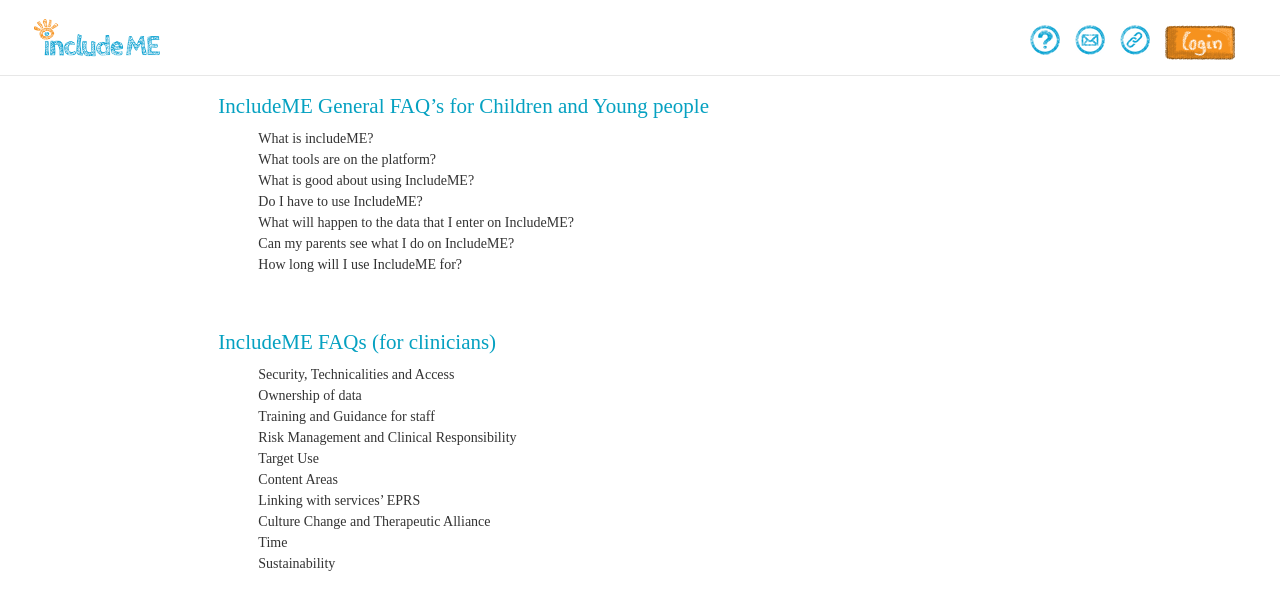
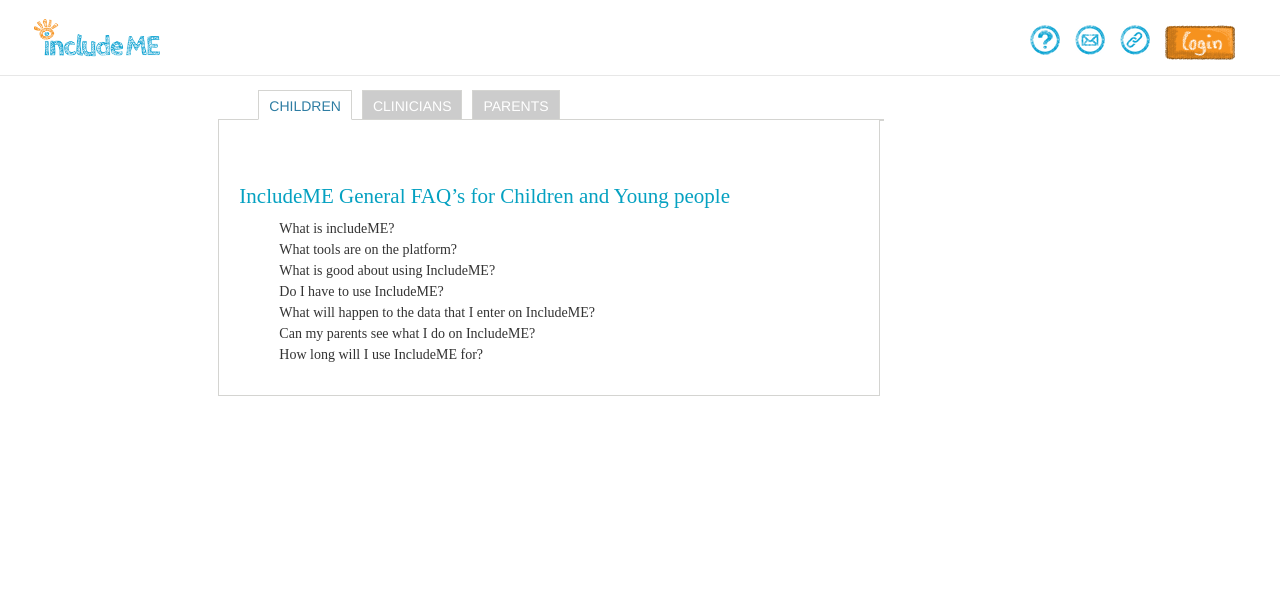
Before and after one commit to cazminah/GC02IncludeMEWebsite, a PHP site: page /faq.html in a window 1280 px wide. Shown: the top 610 px of the page. Run offline with PHP 8.4, Linux system fonts and the light colour scheme.

Commit message:
creating tabs for FAQ page

```diff
--- /dev/null
+++ b/Website/css/faq.css
@@ -0,0 +1,61 @@
+
+
+#tabs-container {
+    margin-top: 40px;
+}
+
+/* ///////////////////////////////   */
+.tabs-menu {
+    height: 30px;
+    float: left;
+    clear: both;
+    list-style: none;
+}
+
+.tabs-menu li {
+    height: 30px;
+    line-height: 30px;
+    float: left;
+    margin-right: 10px;
+    background-color: #ccc;
+    border-top: 1px solid #d4d4d1;
+    border-right: 1px solid #d4d4d1;
+    border-left: 1px solid #d4d4d1;
+}
+
+.tabs-menu li.current {
+    position: relative;
+    background-color: #fff;
+    border-bottom: 1px solid #fff;
+    z-index: 5;
+}
+
+.tabs-menu li a {
+    padding: 10px;
+    text-transform: uppercase;
+    color: #fff;
+    text-decoration: none;
+}
+
+.tabs-menu .current a {
+    color: #2e7da3;
+}
+
+.tab {
+    border: 1px solid #d4d4d1;
+    background-color: #fff;
+    float: left;
+    margin-bottom: 20px;
+    width: auto;
+    margin-top: -11px;
+}
+
+.tab-content {
+    width: 660px;
+    padding: 20px;
+    display: none;
+}
+
+#tab-1 {
+ display: block;
+}
--- a/Website/faq.html
+++ b/Website/faq.html
@@ -5,6 +5,7 @@
 	<meta charset='utf-8'>
 	<link rel="stylesheet" href="css/bootstrap.css">
 	<link rel="stylesheet" href="css/design.css">
+	<link rel="stylesheet" href="css/faq.css">
 
 	<script src="js/jquery.min.js"></script>
 	<script src="js/bootstrap.min.js"></script>
@@ -41,10 +42,17 @@
             </div>
         </div>
 	 </div>
-	 <div class="container">
-	 	<div class="row">
-	 		<div class="col-sm-7 col-sm-offset-2">
-			 	<section class="young">
+     <div class="container">
+	  	<div class="row">
+	 		<div class="col-sm-8 col-sm-offset-2">
+	 			<div id="tabs-container">
+	 			 <ul class="tabs-menu">
+			        <li class="current"><a href="#tab-1">Children</a></li>
+			        <li><a href="#tab-2">Clinicians</a></li>
+			        <li><a href="#tab-3">Parents</a></li>
+    			</ul>
+			 	<section class="young tab">
+			 		<div id="tab-1" class="tab-content">
 			 		<h2>IncludeME General FAQ’s for Children and Young people</h2>
 					<ul class="faqList">
 						<li>
@@ -154,19 +162,11 @@
 
 							</div>
 						</li>
-					</ul>
+					 </ul>
+					</div>
 			 	</section>
-		 	</div>
-	 	</div>
- 		<div class="row">
- 			<div class="col-sm-7 col-sm-offset-2">
- 				<section class="clinitian">
- 				</section>
- 			</div>
- 		</div>
-	 	<div class="row">
- 			<div class="col-sm-7 col-sm-offset-2">
- 				<section class="clinitian">
+ 				<section class="clinitian tab">
+ 					<div id="tab-2" class="tab-content">
  					<h2>IncludeME FAQs (for clinicians)</h2>
  					<ul class="faqList">
  						<li>
@@ -259,7 +259,14 @@
 		 					</div>
 	 					</li>
 	 				</ul>
+	 			</div>
  				</section>
+
+ 				<section class="Parents tab">
+ 					<div id="tab-3" class="tab-content">
+ 					</div>
+ 				</section>
+ 			</div>
  			</div>
  		</div>
 	 </div>
--- a/Website/js/faq.js
+++ b/Website/js/faq.js
@@ -1,6 +1,14 @@
 $(document).ready(function(){
-	console.log("salam");
 	$(".faqItem").click(function(){
 		$(this).next().toggle(250);
-	})
+	});
+
+   $(".tabs-menu a").click(function(event) {
+        event.preventDefault();
+        $(this).parent().addClass("current");
+        $(this).parent().siblings().removeClass("current");
+        var tab = $(this).attr("href");
+        $(".tab-content").not(tab).css("display", "none");
+        $(tab).fadeIn();
+    });
 });
```
Also changed, not shown: Website/css/design.css (+1 -6 lines).
